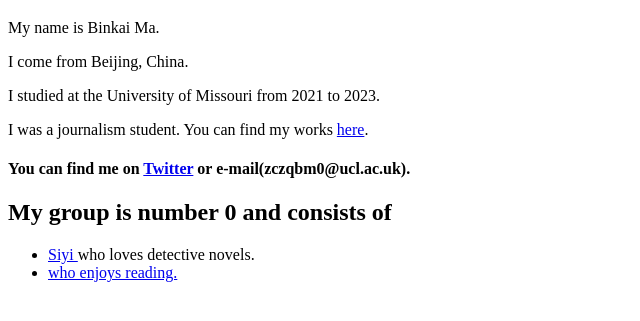
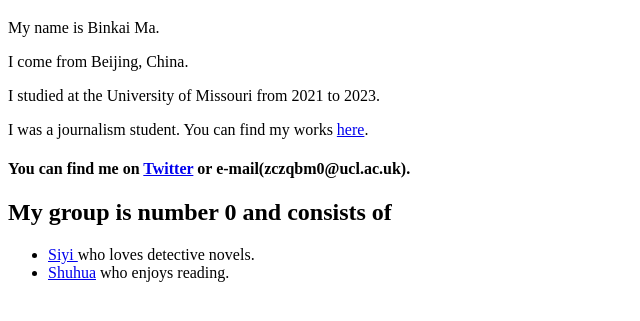
Before and after one commit to BinkaiMa/INST0018_23-24_zczqbm0, a plain HTML site: page index.html in a window 1280 px wide. Shown: the part 61-382 px from the top of the page, without its empty margins (0-640 px from the left). Drawn offline with Linux system fonts and the light colour scheme.

Commit message:
Update index.html

```diff
--- a/index.html
+++ b/index.html
@@ -19,7 +19,7 @@
  <h2>My group is number 0 and consists of </h2>
  <ul>
   <Li><a href="https://github.com/Hellocici1211/INST0018_23-24_uczcsz0/blob/main/simple%20HTML5%20page.html">Siyi </a> who loves detective novels.</Li>
-  <Li><a href="https://github.com/ShuhuaT/INST0018_23-24_uczcst0/blob/main/index.html"Shuhua</a> who enjoys reading.</Li>
+  <Li><a href="https://github.com/ShuhuaT/INST0018_23-24_uczcst0/blob/main/index.html">Shuhua</a> who enjoys reading.</Li>
  </ul>
 </body>
 </html>
```
